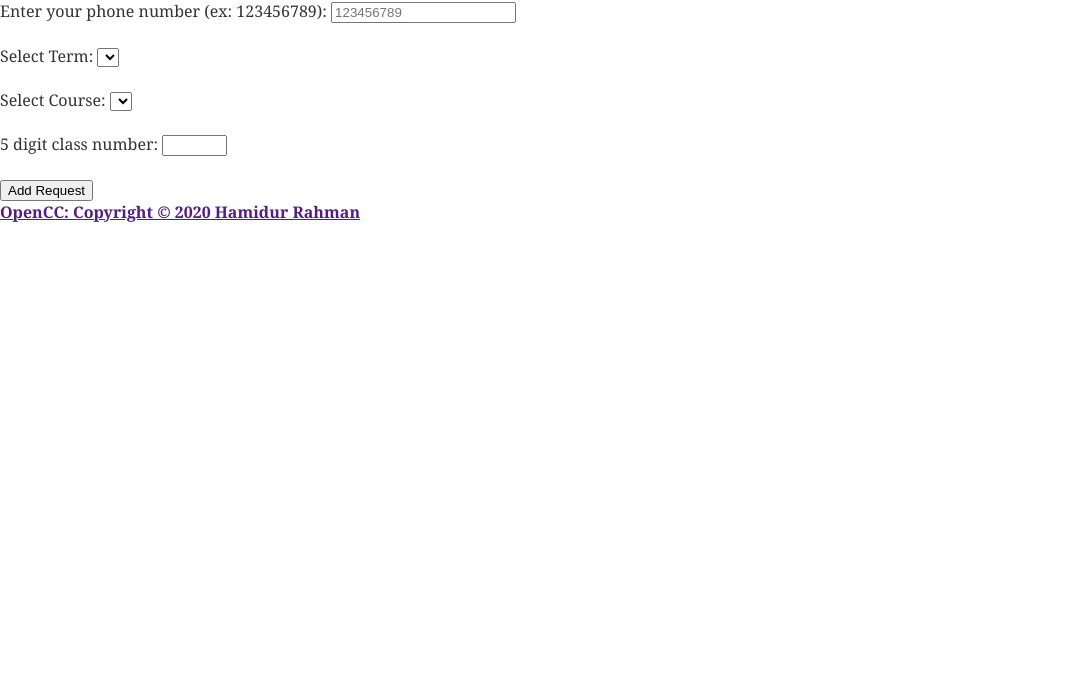
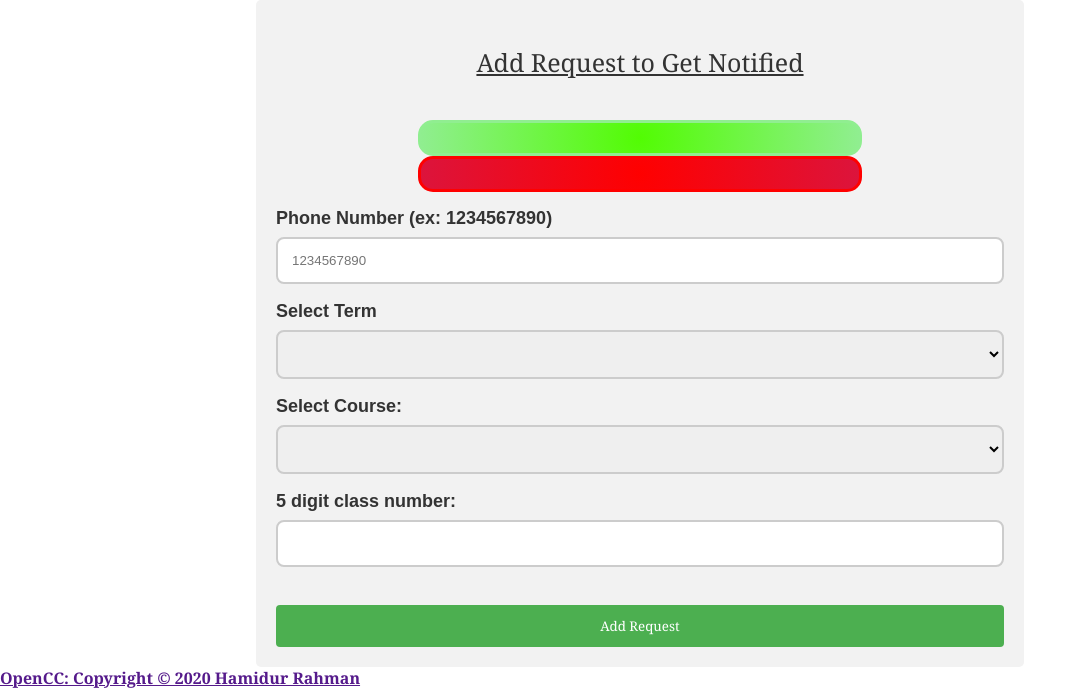
Before and after one commit to HamidurRahman1/OpenCC, a Flask app: template templates/index.html in a window 1280 px wide. Shown: the part 350-1039 px from the top of the page, without its empty margins (0-1087 px from the left). Before the commit the page ends 572 px from the top, so only its background shows below. Run offline with Flask 2, Linux system fonts and the light colour scheme; the template is opened without the code that fills it, so the values that code supplies are empty; parts of the project's set-up code (start-up, migrations or seed data) failed here and were passed over; some libraries are stand-ins or nearby versions.

Commit message:
styling added to request.html

```diff
--- a/static/css/style.css
+++ b/static/css/style.css
@@ -1,11 +1,14 @@
 
+/* style applies to all : start */
 body {
     margin: 0;
     padding: 0;
     font-family: Georgia, "Times New Roman", serif;
     color: #333;
 }
+/* style applies to all : end */
 
+/* header.html styling : start */
 .header-outer {
     position: relative;
     height: 350px;
@@ -83,16 +86,6 @@ nav a:hover {
     color: #ededed;
 }
 
-section {
-    width: 100%;
-    margin: 25px auto;
-    padding: 20px;
-    max-width: 800px;
-    font-size: 1.2em;
-    line-height: 1.6em;
-    box-sizing: border-box;
-}
-
 @-webkit-keyframes fade-in {
     0% {
         opacity: 0;
@@ -110,3 +103,99 @@ section {
         opacity: 1;
     }
 }
+/* header.html styling : end */
+
+section {
+    width: 100%;
+    margin: 25px auto;
+    padding: 20px;
+    max-width: 800px;
+    font-size: 1.2em;
+    line-height: 1.6em;
+    box-sizing: border-box;
+}
+
+/* request.html styling : start */
+.request-form-title {
+    font-size: 25px;
+    text-decoration: underline;
+    padding: 25px;
+    width: 75%;
+    height: 35px;
+    margin-left: auto;
+    margin-right: auto;
+    text-align: center;
+}
+
+.response {
+    width: 65%;
+    margin-left: auto;
+    margin-right: auto;
+    box-sizing: border-box;
+    text-align: center;
+    padding: 15px;
+    border-radius: 16px;
+}
+
+.successful, .error {
+    padding: 15px;
+    border-radius: 15px;
+}
+
+.error {
+    background-image: -webkit-radial-gradient(circle, red, #DC143C);
+    border: 3px solid red;
+    color: white;
+}
+
+.successful {
+    background-image: -webkit-radial-gradient(circle, #52fc03, lightgreen);
+    border: 3px solid lightgreen;
+}
+
+.add-request {
+    border-radius: 5px;
+    background-color: #f2f2f2;
+    padding: 20px;
+    width: 60%;
+    margin-left: auto;
+    margin-right: auto;
+    box-sizing: border-box;
+}
+
+.request-form label {
+    font-family: fantasy;
+    font-weight: bold;
+    font-size: 18px;
+}
+
+#phone-number, select, #class-num-5 {
+    width: 100%;
+    padding: 14px;
+    border: 2px solid #ccc;
+    border-radius: 8px;
+    box-sizing: border-box;
+    margin-top: 8px;
+    margin-bottom: 16px;
+    resize: vertical;
+}
+
+#phone-number:hover, select:hover, #class-num-5:hover {
+    background-color: lightgreen;
+}
+
+.submit-request {
+    background-color: #4CAF50;
+    color: white;
+    padding: 12px 20px;
+    border: none;
+    border-radius: 4px;
+    cursor: pointer;
+    width: 100%;
+    font-family: inherit;
+}
+
+.submit-request:hover {
+    background-color: #2E8B57;
+}
+/* request.html styling : end */
--- a/templates/request.html
+++ b/templates/request.html
@@ -10,36 +10,35 @@
 </head>
 <body>
 
-    <div>
+    <div class="request-page">
+
+        <div class="add-request">
+            <div class="request-form-title">Add Request to Get Notified</div>
+
             <div class="response">
-            <div class="request-successful">
+                <div class="successful">
                     {% if success %}
                     <div>{{message}}</div>
                     {% endif %}
                 </div>
-            <div class="request-error">
+                <div class="error">
                     {% if error %}
                     <div>{{message}}</div>
                     {% endif %}
                 </div>
             </div>
 
-        <div class="add-request">
-            <form method="post" action="https://opencc1.herokuapp.com/" id="add-request" name="add-request">
+            <div class="request-form">
+                <form method="post" action="http://127.0.0.1:5000/" id="add-request" name="add-request">
+                    <label for="phone-number">Phone Number (ex: 1234567890)</label>
+                    <input type="tel" id="phone-number" name="phone-number" pattern="[1-9]{3}[0-9]{3}[0-9]{4}" placeholder="1234567890" required>
 
-                <label for="phone-number">Enter your phone number (ex: 123456789): </label>
-                <input type="tel" id="phone-number" name="phone-number" pattern="[1-9]{3}[0-9]{3}[0-9]{4}" placeholder="123456789">
-                <br>
-                <br>
-
-                <label for="term">Select Term: </label>
+                    <label for="term">Select Term</label>
                     <select id="term" name="term" required>
                         {% for key in terms %}
                         <option value="{{ key }},{{ terms.get(key) }}">{{key}}</option>
                         {% endfor %}
                     </select>
-                <br>
-                <br>
 
                     <label for="subject">Select Course: </label>
                     <select name="subject" id="subject" required>
@@ -49,14 +48,13 @@
                         {% endfor %}
                         {% endfor %}
                     </select>
-                <br>
-                <br>
 
                     <label for="class-num-5">5 digit class number: </label>
-                <input type="text" id="class-num-5" name="class-num-5" maxlength="5" minlength="5" size="5" required pattern="\d{5}"><br><br>
+                    <input type="text" id="class-num-5" name="class-num-5" maxlength="5" minlength="5" size="5" pattern="\d{5}" required><br><br>
 
-                <input type="submit" value="Add Request">
+                    <input type="submit" value="Add Request" class="submit-request">
                 </form>
+            </div>
         </div>
     </div>
 
```
Lines whose indentation alone changed are shown as unchanged.
